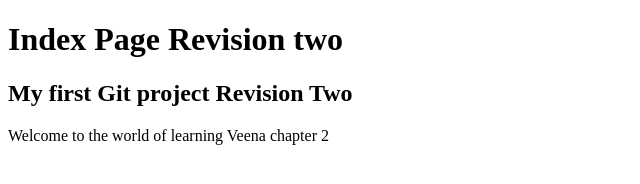
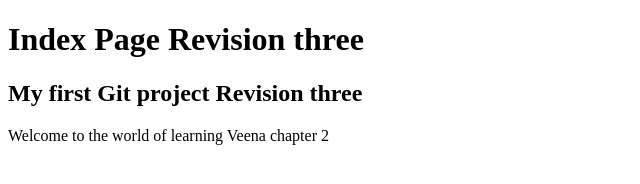
Before and after one commit to VeenaAnil/MyFirstRepo, a plain HTML site: page index.html in a window 1280 px wide. Shown: the full height of the page, 0-640 px from the left. Drawn offline with Linux system fonts and the light colour scheme.

Commit message:
revision three

```diff
--- a/index.html
+++ b/index.html
@@ -5,8 +5,8 @@
 </head>
 
 <body>
-<h1>Index Page Revision two</h1>
-<h2>My first Git project Revision Two</h2>
+<h1>Index Page Revision three</h1>
+<h2>My first Git project Revision three</h2>
 
 <p>Welcome to the world of learning Veena  chapter 2</p>
 
```
